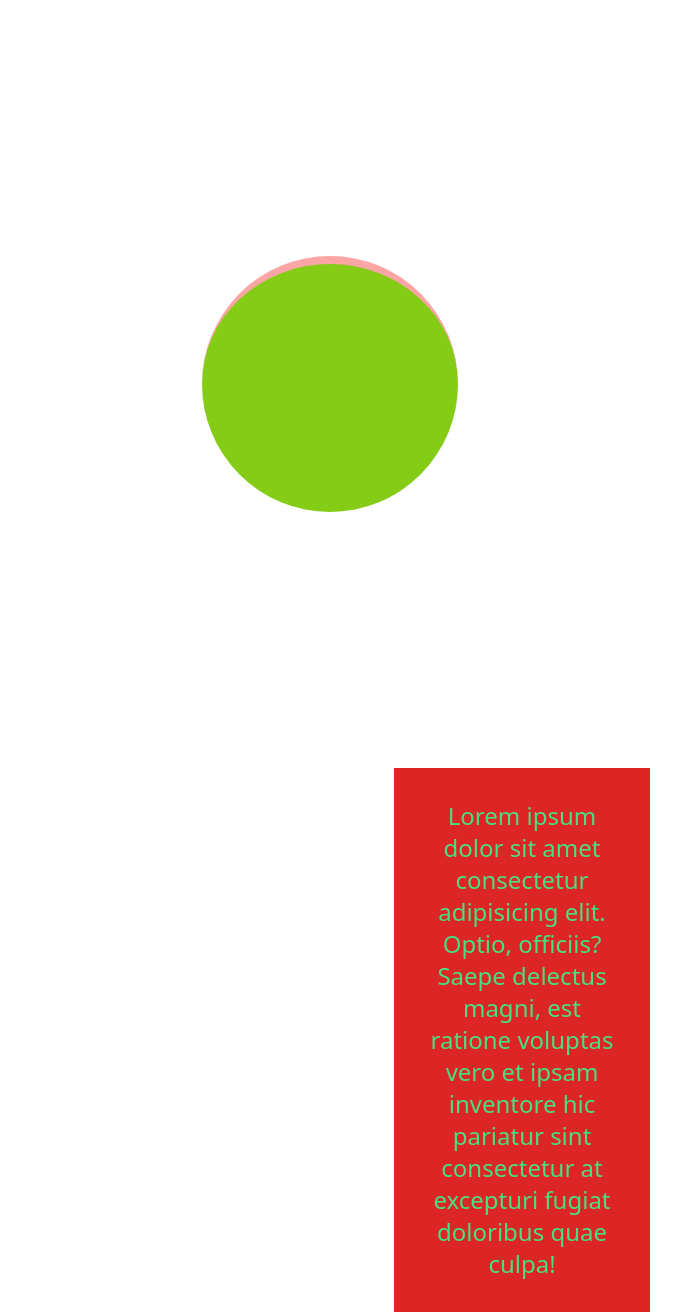
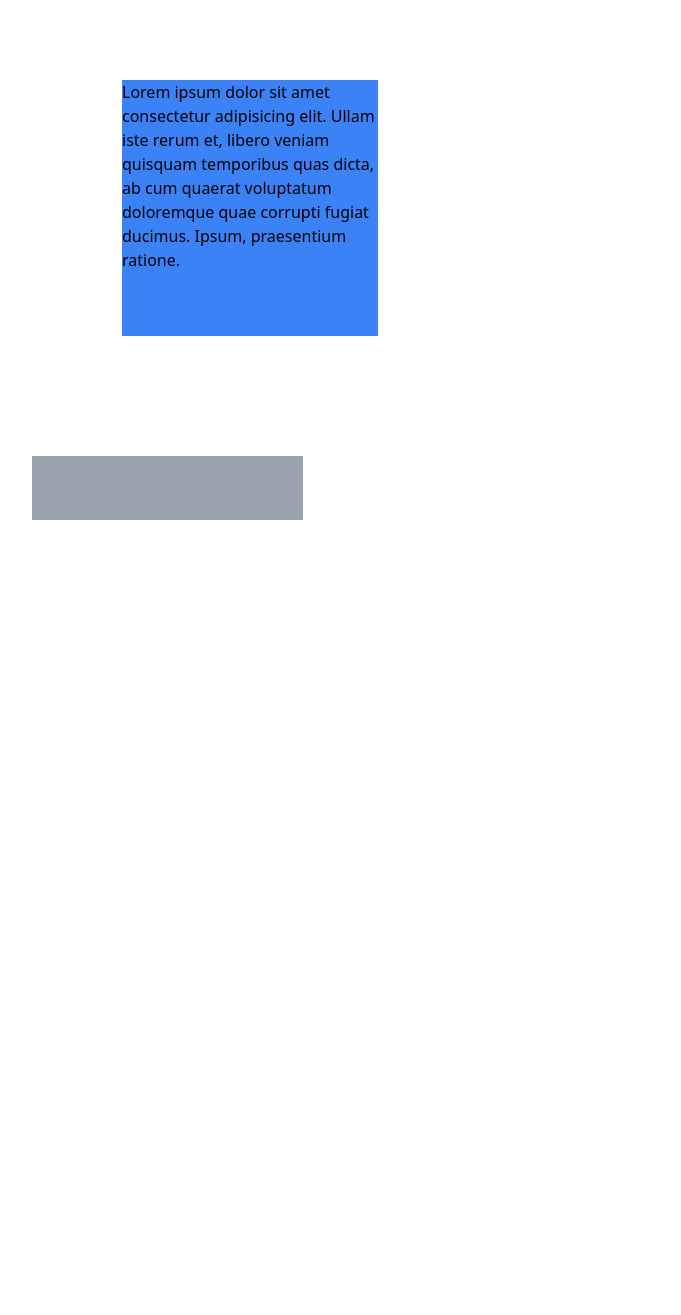
Before and after one commit to Garegin60006/tailwindcss, a website: page src/index.html in a window 1280 px wide. Shown: the top 1315 px of the page, without its empty margins (118-799 px from the left). After the commit the page ends 800 px from the top, so only its background shows below. Drawn offline with Linux system fonts and the light colour scheme.

Commit message:
focus hover

```diff
--- a/src/index.html
+++ b/src/index.html
@@ -9,19 +9,12 @@
 </head>
 <body>
 
-
-<div class="w-64 h-64 bg-lime-500 ml-80 mt-64 mb-64 border-t-8 border-red-300 rounded-full"></div>
-
-<div class="w-64 h-auto bg-red-600 m-auto px-8 py-8 mb-16 text-center text-2xl text-green-400">
-    Lorem ipsum dolor sit amet consectetur adipisicing elit. Optio, officiis? Saepe delectus magni, est ratione voluptas vero et ipsam inventore hic pariatur sint consectetur at excepturi fugiat doloribus quae culpa!
-</div>
+    <div class="w-64 h-64 mx-60 my-20 bg-blue-500 hover:bg-blue-700">
+        Lorem ipsum dolor sit amet consectetur adipisicing elit. Ullam iste rerum et, libero veniam quisquam temporibus quas dicta, ab cum quaerat voluptatum doloremque quae corrupti fugiat ducimus. Ipsum, praesentium ratione.
+    </div>
 
 
-<div class="h-64 w-64 bg-gray-600 m-64 shadow-2xl shadow-blue-700"></div>
-
-
-<div class="h-[300px] w-[500px] bg-[#86bfba] m-[320px] shadow-2xl shadow-blue-700"></div>
-
+    <input type="text" class="bg-gray-400 focus:bg-red-300 focus:outline-none focus:ring focus:ring-violet-900 ml-[150px] mt-10 p-5 " />
 
 </body>
 </html>
```
Also changed, not shown: dist/output.css.
